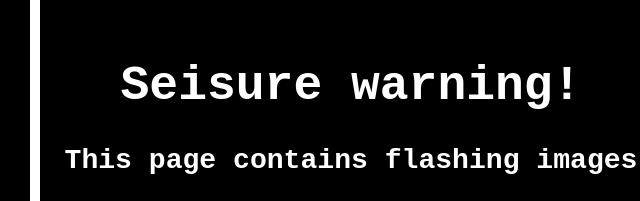
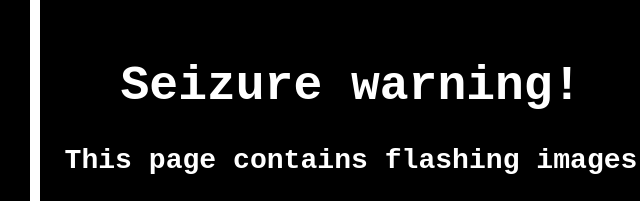
Before and after one commit to tfcb93/Random-Shape-Generator, a website built with Parcel: page index.html in a window 1280 px wide. Shown: the part 267-468 px from the top of the page, 289-929 px from the left. Built offline with nearby package versions, Linux system fonts and the light colour scheme.

Commit message:
Fixes typo

```diff
--- a/index.html
+++ b/index.html
@@ -19,7 +19,7 @@
 
             </div>
             <div class="warning">
-                <h1>Seisure warning!</h1>
+                <h1>Seizure warning!</h1>
                 <h3>
                     This page contains flashing images
                 </h3>
```
